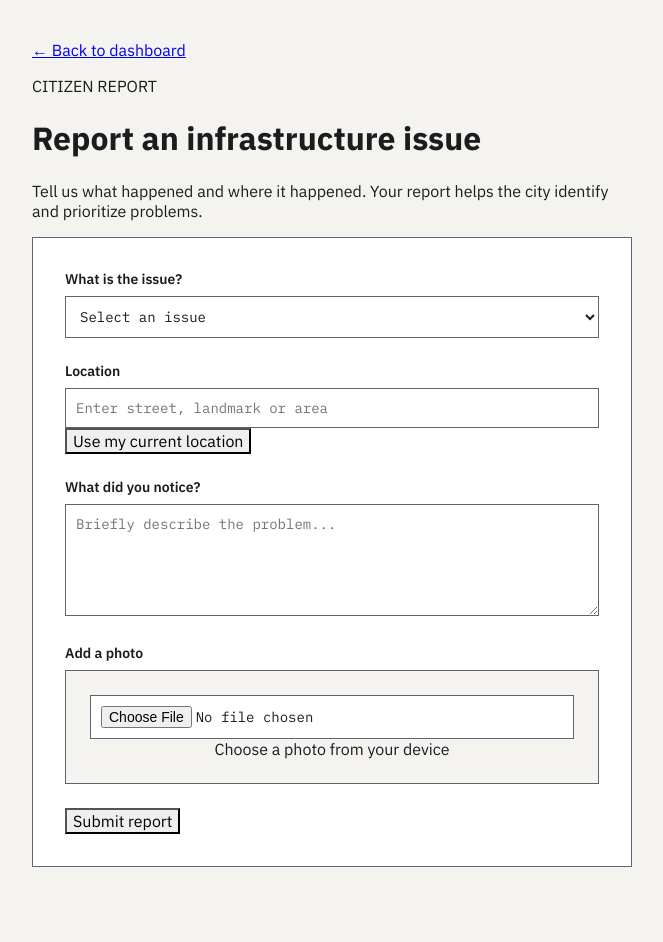
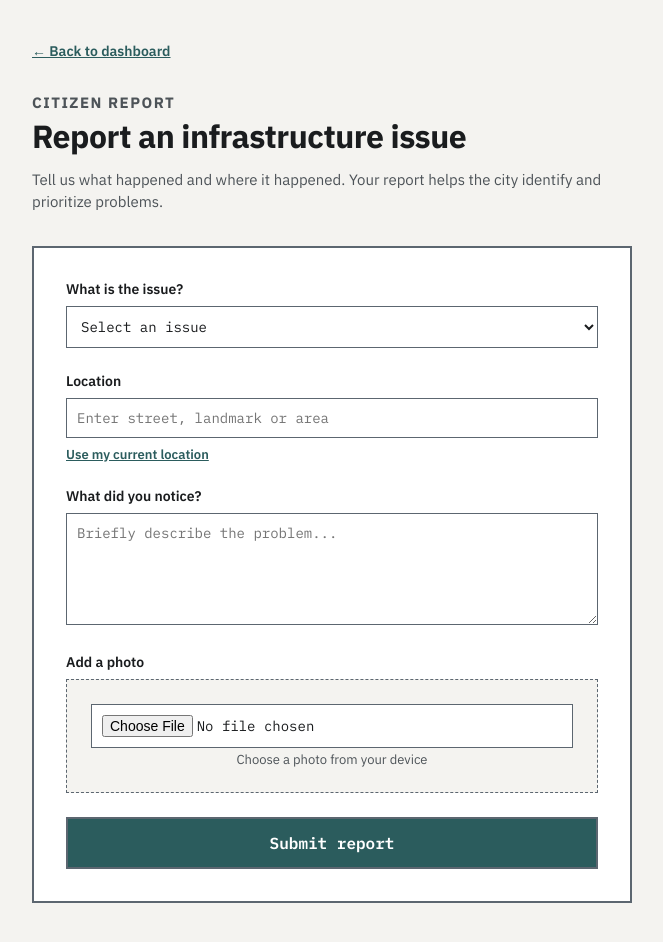
Before and after one commit to nish-debug15/UrbanOps, a Next.js app in the folder frontend/: page /report in a window 1280 px wide. Shown: the whole page, without its empty margins (308-971 px from the left). Before the commit the page ends 907 px from the top, so only its background shows below. Built offline with nearby package versions, Linux system fonts and the light colour scheme.

Commit message:
style(ui): fix map API key, remove logo SVG, and apply civic aesthetic to report page

```diff
--- a/frontend/src/app/LiveMap.tsx
+++ b/frontend/src/app/LiveMap.tsx
@@ -138,8 +138,8 @@ export default function LiveMap() {
         }}
       >
         <TileLayer
-          attribution='&copy; <a href="https://carto.com/">Carto</a>'
-          url="https://{s}.basemaps.cartocdn.com/light_all/{z}/{x}/{y}{r}.png"
+          attribution='&copy; <a href="https://www.openstreetmap.org/copyright">OpenStreetMap</a> contributors'
+          url="https://tile.openstreetmap.org/{z}/{x}/{y}.png"
         />
 
         {incidents.map((incident) => (
--- a/frontend/src/app/globals.css
+++ b/frontend/src/app/globals.css
@@ -77,9 +77,9 @@ button {
 
 .logo-text {
   font-family: var(--font-plex-mono), monospace;
-  font-size: 20px;
+  font-size: 28px;
   font-weight: 700;
-  letter-spacing: -0.5px;
+  letter-spacing: -1px;
   color: var(--text-main);
 }
 
@@ -368,6 +368,7 @@ button {
 }
 
 /* REPORT PAGE / FORM RE-STYLES TO MATCH */
+/* REPORT PAGE */
 .report-page {
   min-height: 100vh;
   padding: 40px;
@@ -379,9 +380,49 @@ button {
   margin: 0 auto;
 }
 
+.back-link {
+  display: inline-block;
+  margin-bottom: 32px;
+  color: var(--accent-civic);
+  font-weight: 600;
+  font-size: 14px;
+  text-decoration: underline;
+}
+
+.back-link:hover {
+  color: var(--accent-hover);
+}
+
+.report-header {
+  margin-bottom: 32px;
+}
+
+.eyebrow {
+  color: var(--text-muted);
+  font-size: 12px;
+  font-weight: 700;
+  letter-spacing: 1.5px;
+  margin: 0 0 8px;
+  text-transform: uppercase;
+}
+
+.report-header h1 {
+  font-size: 32px;
+  margin: 0 0 12px;
+  color: var(--text-main);
+  letter-spacing: -0.5px;
+}
+
+.report-header > p {
+  color: var(--text-muted);
+  font-size: 15px;
+  line-height: 1.5;
+  margin: 0;
+}
+
 .report-form {
   background: var(--bg-panel);
-  border: 1px solid var(--border-main);
+  border: 2px solid var(--border-main);
   padding: 32px;
 }
 
@@ -406,12 +447,105 @@ button {
   font-size: 14px;
   background: var(--bg-panel);
   color: var(--text-main);
+  transition: outline 0.1s;
+}
+
+.form-group input:focus,
+.form-group select:focus,
+.form-group textarea:focus {
+  outline: 2px solid var(--accent-civic);
+  outline-offset: -1px;
+}
+
+.location-button {
+  margin-top: 8px;
+  border: none;
+  background: none;
+  padding: 0;
+  color: var(--accent-civic);
+  cursor: pointer;
+  font-size: 13px;
+  font-weight: 600;
+  text-decoration: underline;
+}
+
+.location-button:hover {
+  color: var(--accent-hover);
 }
 
 .upload-box {
-  border: 1px solid var(--border-main);
+  border: 1px dashed var(--border-main);
   background: var(--bg-base);
   padding: 24px;
+  text-align: center;
+}
+
+.upload-box span {
+  font-size: 13px;
+  color: var(--text-muted);
+}
+
+.submit-button {
+  width: 100%;
+  background: var(--accent-civic);
+  color: #FFFFFF;
+  border: 2px solid var(--border-main);
+  padding: 14px;
+  font-family: var(--font-plex-mono), monospace;
+  font-weight: 600;
+  font-size: 16px;
+  cursor: pointer;
+  transition: background 0.1s;
+}
+
+.submit-button:hover {
+  background: var(--accent-hover);
+}
+
+.success-message {
+  max-width: 600px;
+  margin: 100px auto;
+  background: var(--bg-panel);
+  border: 2px solid var(--border-main);
+  padding: 40px;
+  text-align: center;
+}
+
+.success-icon {
+  width: 48px;
+  height: 48px;
+  display: grid;
+  place-items: center;
+  border: 2px solid var(--border-main);
+  background: var(--severity-low);
+  color: white;
+  font-size: 24px;
+  font-weight: bold;
+  margin: 0 auto 24px;
+}
+
+.success-message h1 {
+  font-size: 28px;
+  margin: 0 0 16px;
+  color: var(--text-main);
+}
+
+.success-message p {
+  color: var(--text-muted);
+  line-height: 1.5;
+}
+
+.success-actions {
+  margin-top: 32px;
+  display: flex;
+  flex-direction: column;
+  gap: 16px;
+  align-items: center;
+}
+
+.success-actions .submit-button {
+  text-decoration: none;
+  display: block;
   text-align: center;
 }
 
```
Also changed, not shown: frontend/src/app/page.tsx (+0 -8 lines).
